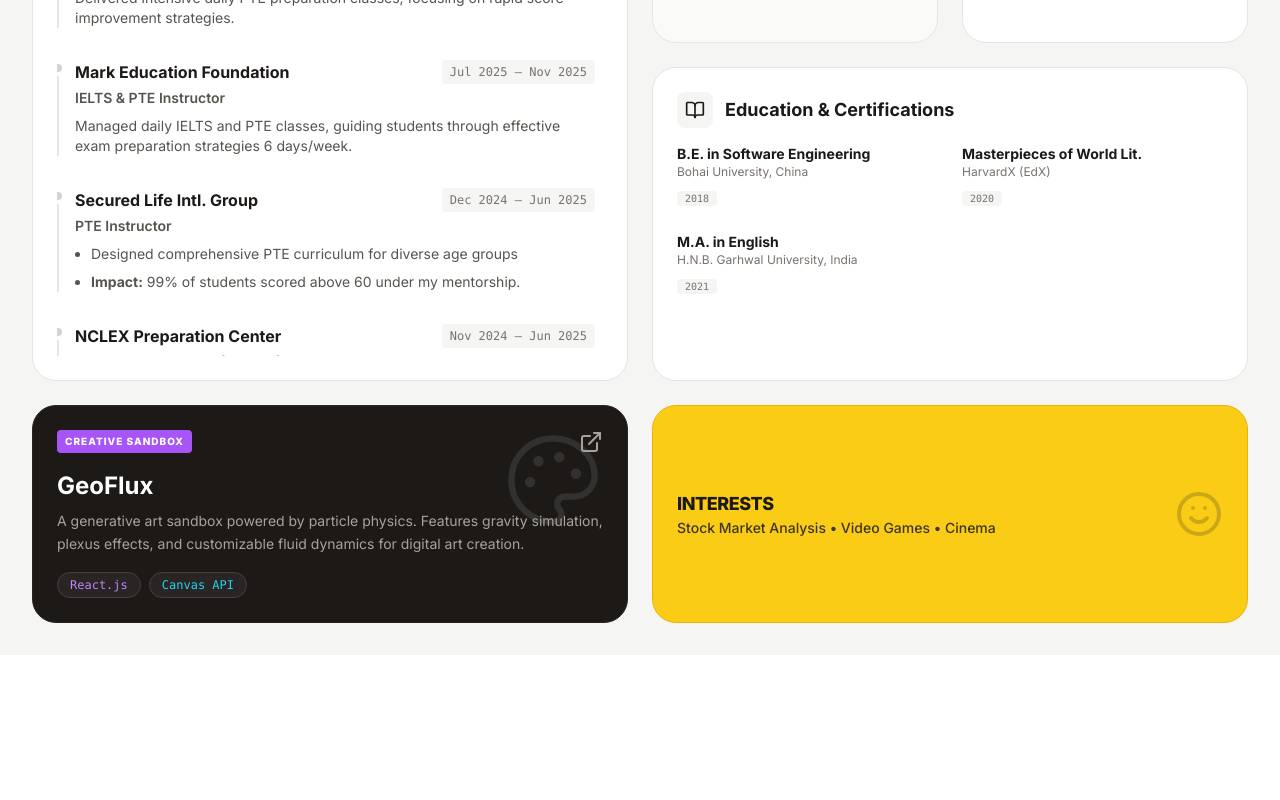
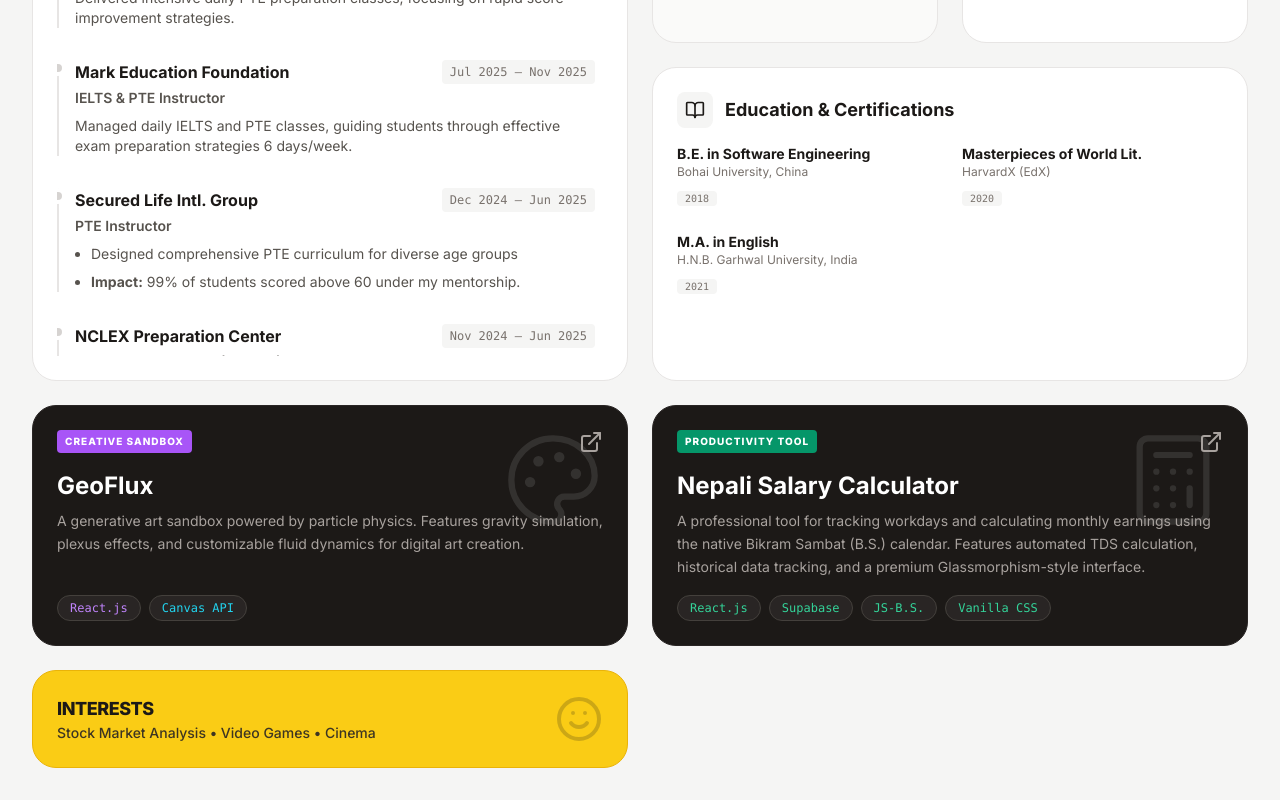
Before and after one commit to scuba3198/mumukshu-portfolio, a React (Vite) app: page / in a window 1280 px wide. Shown: the part 642-1442 px from the top of the page. Before the commit the page ends 1297 px from the top, so only its background shows below. Built offline with nearby package versions, Linux system fonts and the light colour scheme; a web font is replaced by a local one.

Commit message:
feat: add Nepali Salary Calculator project

```diff
--- a/index.html
+++ b/index.html
@@ -1,13 +1,16 @@
 <!doctype html>
 <html lang="en">
+
 <head>
   <meta charset="UTF-8" />
   <link rel="icon" type="image/svg+xml" href="/mumukshu-portfolio/favicon.svg" />
   <meta name="viewport" content="width=device-width, initial-scale=1.0" />
   <title>Mumukshu D.C. | Portfolio</title>
 </head>
+
 <body>
   <div id="root"></div>
   <script type="module" src="/src/main.jsx"></script>
 </body>
+
 </html>
--- a/src/App.jsx
+++ b/src/App.jsx
@@ -16,6 +16,7 @@ function App() {
   // Split projects specific logic if needed, or find by ID
   const essayArchitect = projects.find(p => p.id === 'essay-architect');
   const geoflux = projects.find(p => p.id === 'geoflux');
+  const salaryCalculator = projects.find(p => p.id === 'salary-calculator');
 
   return (
     <Layout>
@@ -40,6 +41,9 @@ function App() {
       {/* Project: GeoFlux */}
       <ProjectCard project={geoflux} />
 
+      {/* Project: Salary Calculator */}
+      <ProjectCard project={salaryCalculator} />
+
       {/* Interests */}
       <Interests interests={interests} />
     </Layout>
--- a/src/components/ProjectCard.jsx
+++ b/src/components/ProjectCard.jsx
@@ -1,9 +1,10 @@
 import React from 'react';
-import { ExternalLink, Code2, Palette } from 'lucide-react';
+import { ExternalLink, Code2, Palette, Calculator } from 'lucide-react';
 
 const icons = {
     Code2: Code2,
-    Palette: Palette
+    Palette: Palette,
+    Calculator: Calculator
 };
 
 const ProjectCard = ({ project }) => {
@@ -32,8 +33,8 @@ const ProjectCard = ({ project }) => {
                                 Featured Project
                             </span>
                         ) : (
-                            <span className={`bg-purple-500 text-white text-[10px] font-black uppercase tracking-widest px-2 py-1 rounded`}>
-                                Creative Sandbox
+                            <span className={`${project.categoryBg || 'bg-purple-500'} text-white text-[10px] font-black uppercase tracking-widest px-2 py-1 rounded`}>
+                                {project.category || 'Creative Sandbox'}
                             </span>
                         )}
                         <ExternalLink className={`text-stone-400 group-hover:text-white transition-colors`} size={24} />
--- a/src/data/portfolio.js
+++ b/src/data/portfolio.js
@@ -1,4 +1,4 @@
-import { GraduationCap, Code2, Briefcase, BookOpen, Palette, Smile, MapPin, ExternalLink } from 'lucide-react';
+import { GraduationCap, Code2, Briefcase, BookOpen, Palette, Smile, MapPin, ExternalLink, Calculator } from 'lucide-react';
 
 export const portfolioData = {
     profile: {
@@ -41,6 +41,26 @@ export const portfolioData = {
                 accent: "text-purple-400",
                 tagBg: "bg-stone-800",
                 tagText: ["text-purple-400", "text-cyan-400"]
+            }
+        },
+        {
+            id: "salary-calculator",
+            title: "Nepali Salary Calculator",
+            description: "A professional tool for tracking workdays and calculating monthly earnings using the native Bikram Sambat (B.S.) calendar. Features automated TDS calculation, historical data tracking, and a premium Glassmorphism-style interface.",
+            tags: ["React.js", "Supabase", "JS-B.S.", "Vanilla CSS"],
+            link: "https://scuba3198.github.io/salary-calculator/",
+            isFeatured: false,
+            category: "Productivity Tool",
+            categoryBg: "bg-emerald-600",
+            iconName: "Calculator",
+            theme: {
+                bg: "bg-stone-900",
+                text: "text-white",
+                border: "border-stone-800",
+                hoverBorder: "hover:border-emerald-500",
+                accent: "text-emerald-400",
+                tagBg: "bg-stone-800",
+                tagText: "text-emerald-400"
             }
         }
     ],
```
Also changed, not shown: public/seo-preview.png (added), 1 other file (tests, documents, lock files or other folders). Lines whose indentation alone changed are shown as unchanged.
